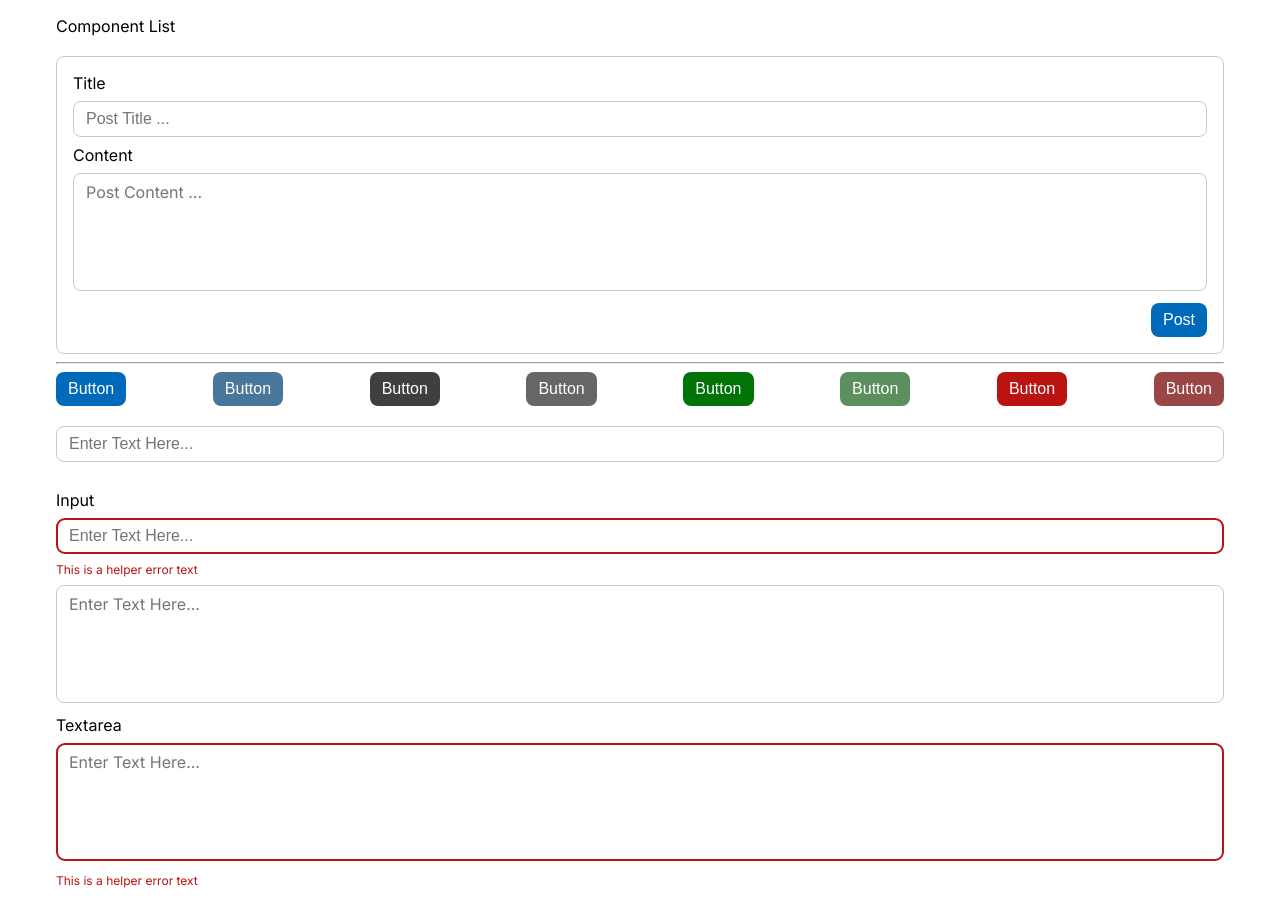
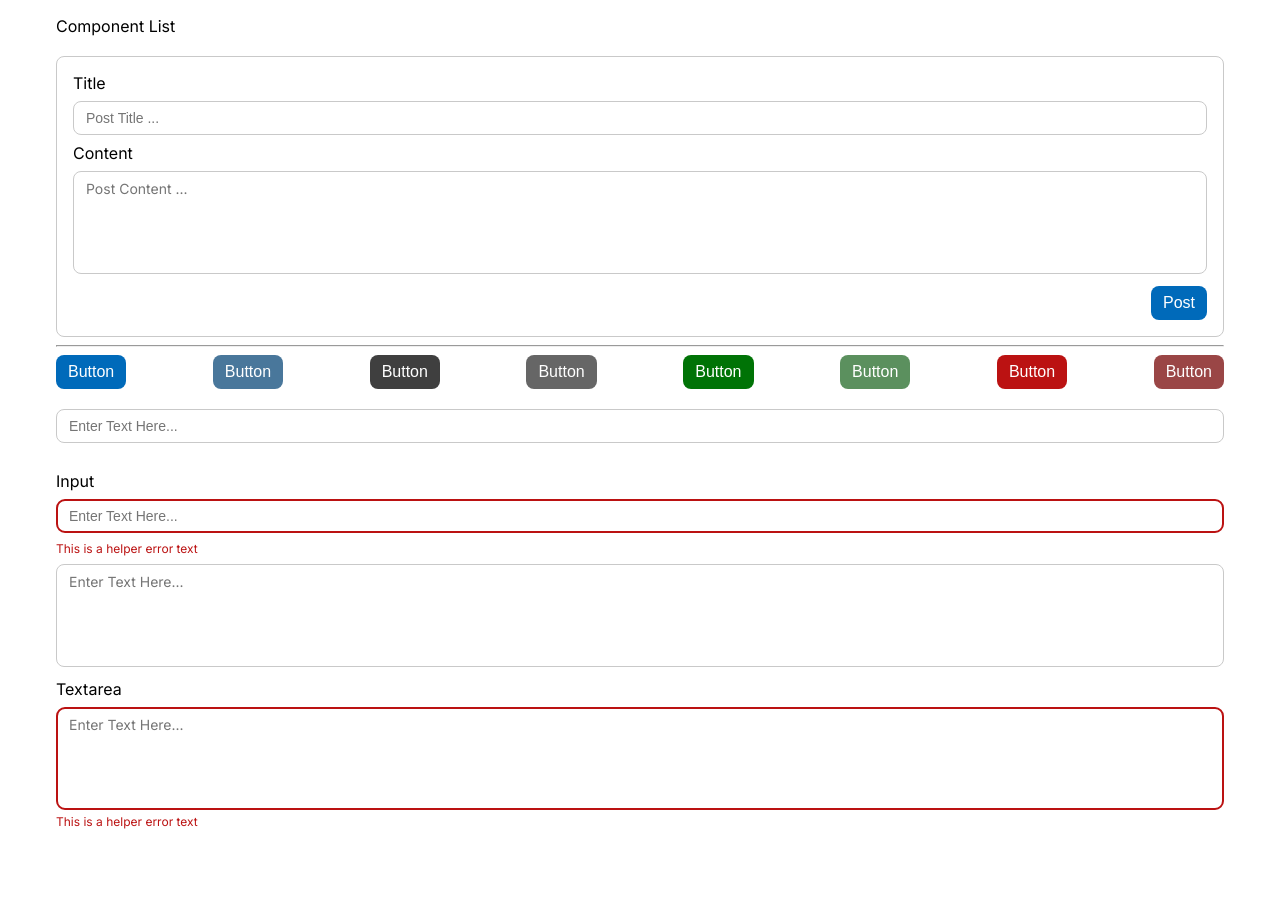
Before and after one commit to satshree/social-media, a React (Vite) app: page /components in a window 1280 px wide. After the commit the page ends 853 px from the top, so only its background shows below. Built offline with nearby package versions, Linux system fonts and the light colour scheme.

Commit message:
update input and text area css

```diff
--- a/src/components/Input/inp.module.css
+++ b/src/components/Input/inp.module.css
@@ -4,7 +4,7 @@
 }
 
 .input-control {
-  font-size: 16px;
+  font-size: 14px;
 
   width: 100%;
   box-sizing: border-box;
--- a/src/components/Textarea/index.tsx
+++ b/src/components/Textarea/index.tsx
@@ -39,9 +39,8 @@ function Textarea(props: TextareaProps) {
           ...(props.style || {}),
           marginTop: props.label ? "0.5rem" : 0,
         }}
-      >
-        {value}
-      </textarea>
+        value={value}
+      ></textarea>
       {errorText ? (
         <div className={style["textarea-error-text"]}>{errorText}</div>
       ) : null}
--- a/src/components/Textarea/text.module.css
+++ b/src/components/Textarea/text.module.css
@@ -4,7 +4,7 @@
 }
 
 .textarea {
-  font-size: 16px;
+  font-size: 14px;
   font-family: "Inter", Helvetica, Arial, sans-serif;
 
   width: 100%;
@@ -30,6 +30,6 @@
 .textarea-error-text {
   color: #bb1212;
   font-size: 12px;
-  /* margin-top: 0.5rem; */
+  margin-top: -0.5rem;
   margin-bottom: 0.5rem;
 }
```
